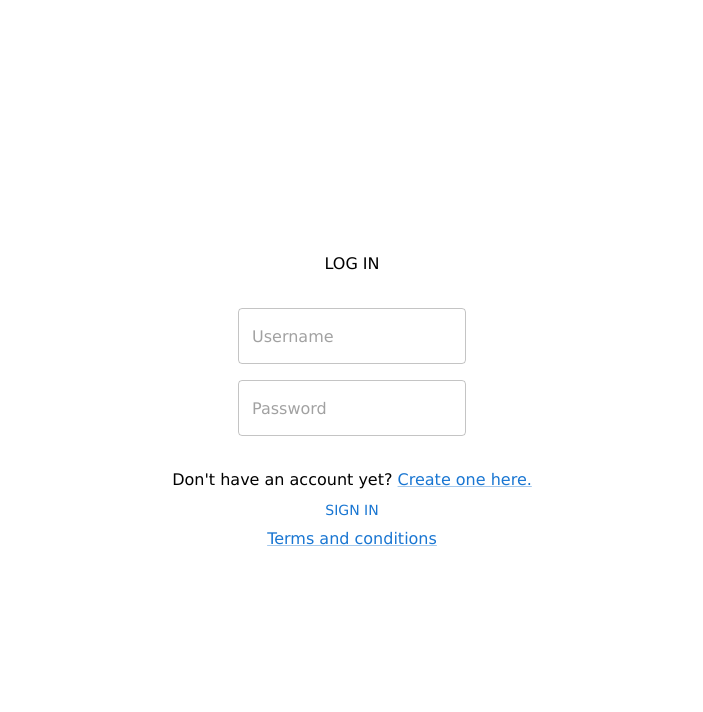
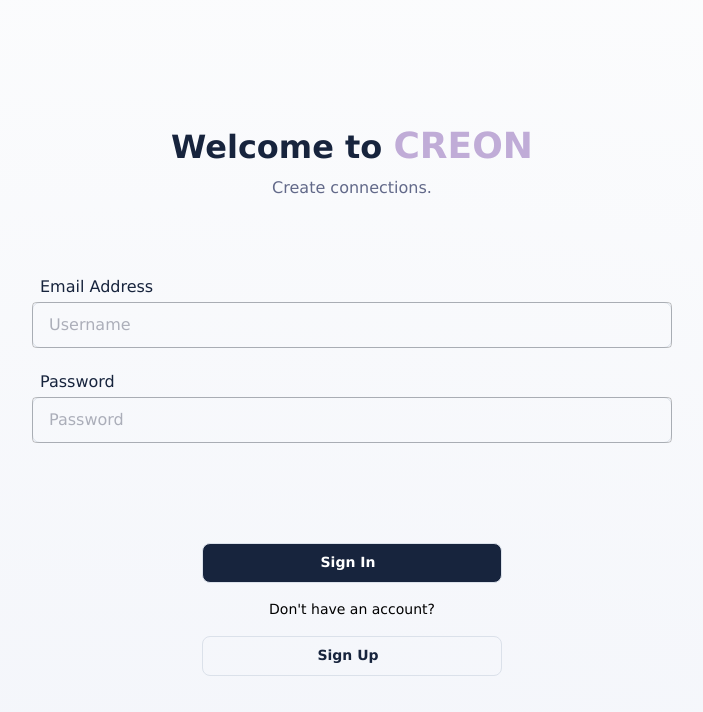
Before and after one commit to forybogdanov/bit-by-bit, a Next.js app in the folder frontend/: page /signin in a window 1280 px wide. Shown: the top 712 px of the page, without its empty margins (288-991 px from the left). Built offline with nearby package versions, Linux system fonts and the light colour scheme.

Commit message:
add: sign in page

```diff
--- a/frontend/src/app/components/Header/Header.css
+++ b/frontend/src/app/components/Header/Header.css
@@ -17,13 +17,13 @@
     font-weight: 700;
     line-height: normal;
     border-radius: 8px;
-    background: #6FC2B6;
+    background: #C0ACD7;
     width: 176px;
     height: 40px;
 }
 
 .buttonPrimary:hover {
-    background: #55948f;
+    background: #a38db0;
 }
 
 .buttonSecondary {
--- a/frontend/src/app/dashboard/style.css
+++ b/frontend/src/app/dashboard/style.css
@@ -12,11 +12,11 @@
 }
 
 .firstSection .titleSpan {
-    color: #6FC2B6;
+    color: #C0ACD7;
 }
 
 .firstSection .subTitle {
-    color: #626989;
+    color: #0D152E;
     text-align: center;
     font-size: 18px;
     font-style: normal;
--- a/frontend/src/app/signin/page.tsx
+++ b/frontend/src/app/signin/page.tsx
@@ -4,15 +4,24 @@ import { Button, Grid, Link, TextField, Typography } from "@mui/material";
 
 export default function SignIn() {
     return (
-        <Grid display={'flex'} height={'100vh'} alignItems={'center'} justifyContent={'center'} flexDirection={'column'}>
-            <Typography marginBottom={4}>LOG IN</Typography>
-            <Grid display={'flex'} flexDirection={'column'} gap={2}>
-                <TextField variant="outlined" placeholder={'Username'}></TextField>
-                <TextField variant="outlined" placeholder={'Password'}></TextField>
+        <Grid display={'flex'} height={'100vh'} alignItems={'center'} justifyContent={'center'} flexDirection={'column'} className={'login'}>
+            <Typography className={'welcome'}>Welcome to <span className={'platformName'}>CREON</span></Typography>
+            <Typography className={'subwelcome'}>Create connections.</Typography>
+            <Grid display={'flex'} flexDirection={'column'} width={'100%'} className={'textFieldsWrapper'}>
+                <Grid>
+                    <Typography className={'textFieldLabel'}>Email Address</Typography>
+                    <TextField variant="outlined" placeholder={'Username'} className={'textField'}/>
+                </Grid>
+                <Grid>
+                    <Typography className={'textFieldLabel'}>Password</Typography>
+                    <TextField variant="outlined" placeholder={'Password'} className={'textField'}/>
+                </Grid>
             </Grid>
-            <Typography marginTop={4}>Don{'\''}t have an account yet? <Link href={'/register'}>Create one here.</Link></Typography>
-            <Button>Sign in</Button>
-            <Link>Terms and conditions</Link>
+            <Grid marginTop={'100px'}>
+                <Button className={'signInButton'}>Sign In</Button>
+                <Typography className={'noAccountText'}>Don{'\''}t have an account?</Typography>
+                <Button className={'signUpButton'}>Sign Up</Button>
+            </Grid>
         </Grid>
     )
 }
--- a/frontend/src/app/signin/style.css
+++ b/frontend/src/app/signin/style.css
@@ -0,0 +1,104 @@
+.login {
+    background: radial-gradient(198.85% 179.83% at 33.72% 173.01%, #EEF1F9 0%, rgba(237, 240, 245, 0.20) 100%);
+    padding: 0 25vw;
+}
+
+.login .welcome {
+    color: #17243D;
+    font-size: 32px;
+    font-style: normal;
+    font-weight: 800;
+    line-height: normal;
+    margin-bottom: 12px;
+}
+
+.login .platformName {
+    color: #C0ACD7;
+    font-weight: 900;
+    font-size: 36px;
+}
+
+.login .subwelcome {
+    color: #626989;
+    font-size: 16px;
+    font-style: normal;
+    font-weight: 500;
+    line-height: normal;
+    margin-bottom: 80px;
+}
+
+.login .textFieldsWrapper {
+    width: 100%;
+    gap: 24px;
+}
+
+.login .textFieldLabel {
+    color: #17243D;
+    font-size: 16px;
+    font-style: normal;
+    font-weight: 500;
+    line-height: normal;
+    margin: 0 0 6px 8px;
+}
+
+.login .textField {
+    width: 100%;
+}
+
+.login .textField input {
+    display: flex;
+    height: 44px;
+    padding: 0 16px;
+    align-items: center;
+    gap: 12px;
+    align-self: stretch;
+    border-radius: 8px;
+    border: 1px solid #DBE1EA;
+    color: #44495F;
+    font-size: 16px;
+    font-style: normal;
+    font-weight: 400;
+    line-height: normal;
+    width: 100%;
+}
+
+.login .signInButton {
+    display: flex;
+    width: 300px;
+    text-transform: none;
+    color: #FFF;
+    height: 40px;
+    font-weight: 600;
+    padding: 0 24px 0 16px;
+    justify-content: center;
+    align-items: center;
+    gap: 10px;
+    border-radius: 8px;
+    border: 1px solid #DBE1EA;
+    background: #17243D;
+}
+
+.login .signInButton:hover {
+    background: #0e1726;
+}
+
+.login .noAccountText {
+    margin: 16px 0;
+    text-align: center;
+    font-size: 14px;
+}
+
+.login .signUpButton {
+    display: flex;
+    width: 300px;
+    font-weight: 600;
+    text-transform: none;
+    color: #17243D;
+    height: 40px;
+    padding: 0 24px 0 16px;
+    justify-content: center;
+    align-items: center;
+    gap: 10px;
+    border-radius: 8px;
+    border: 1px solid #DBE1EA;
+}
```
